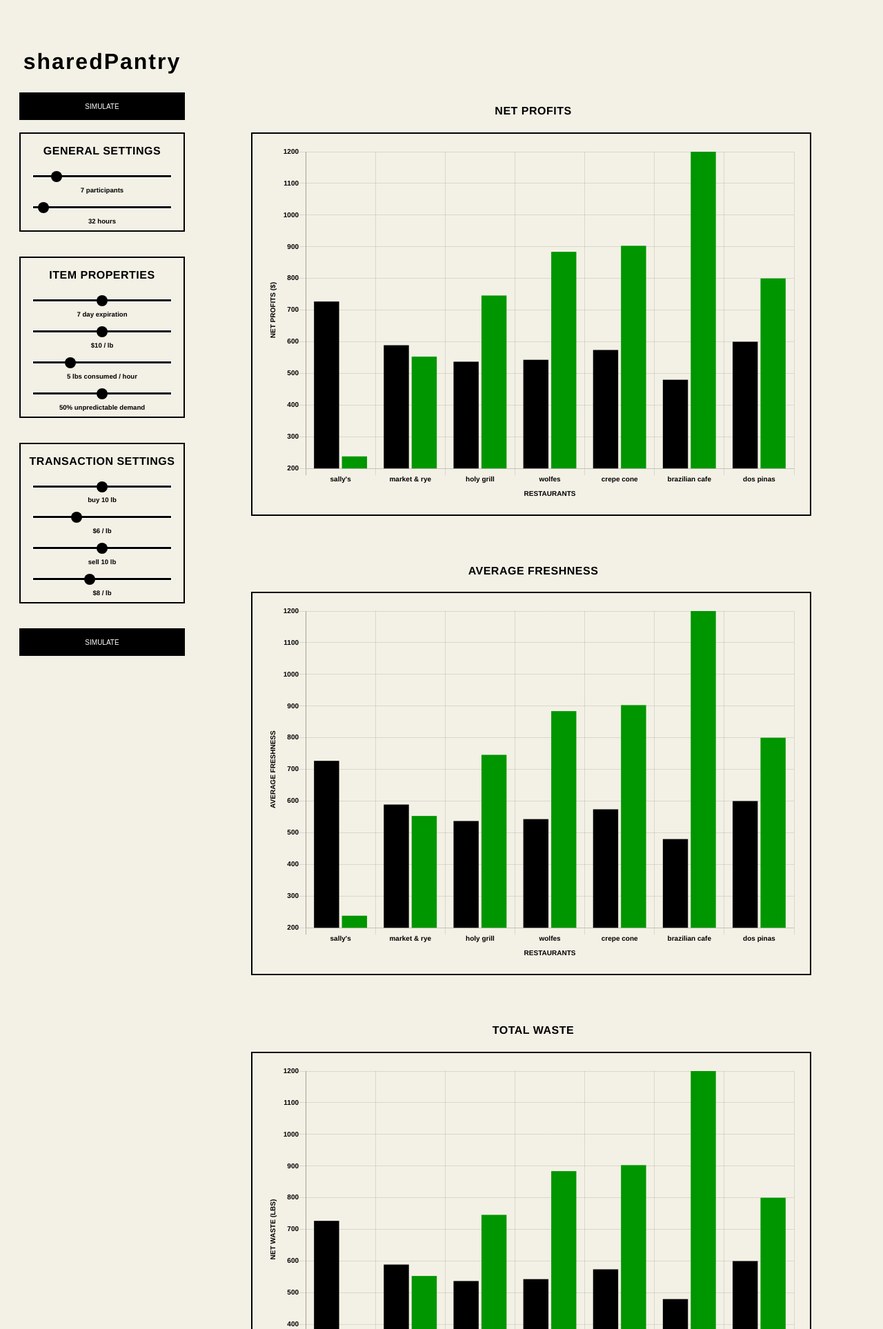
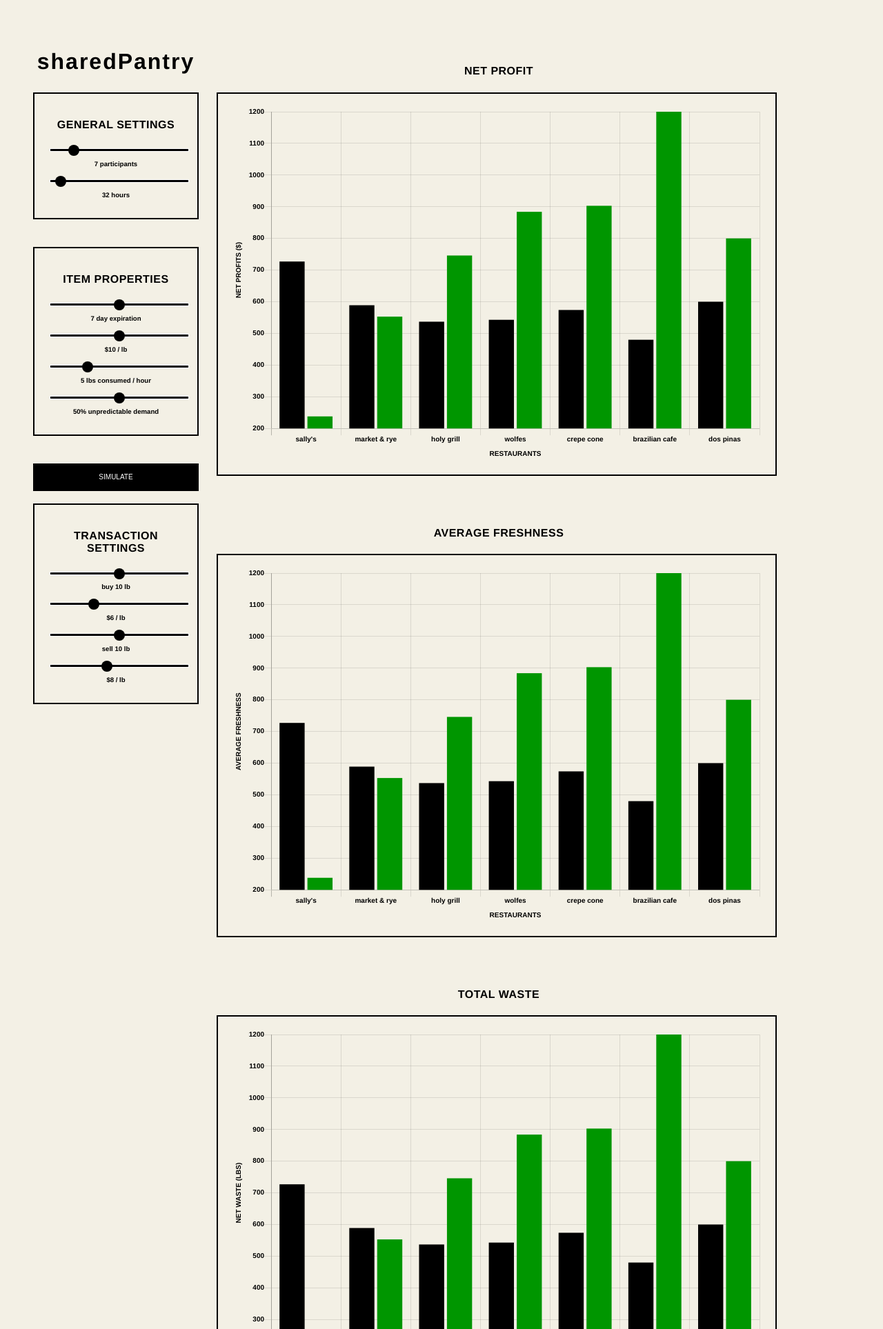
Before and after one commit to richieM/sharedPantry, a Flask app: page /runSim in a window 1280 px wide. Shown: the top 1927 px of the page at 69% size. Run offline with Flask 2, Linux system fonts and the light colour scheme; some libraries are stand-ins or nearby versions.

Commit message:
better formatting

```diff
--- a/templates/chart.html
+++ b/templates/chart.html
@@ -15,7 +15,6 @@
 
 <aside>
 <h1>sharedPantry</h1>
-<button type="button" class="simulate">SIMULATE</button>
 
 <script src="./static/jquery-1.11.3.js"></script>
 
@@ -313,6 +312,8 @@ function getChartOptions(xLabel, yLabel) {
     allTheDataArray = simData.results.market[key][ingrName][chartType]
 
     randomColor = "rgba(" + (Math.round(Math.random()*255)) + "," + (Math.round(Math.random()*255)) + "," + (Math.round(Math.random()*255)) + ",.2)";
+
+
     datasetBarArray.push(
       {     lineTension: 0,
             backgroundColor: "rgba(0,0,255,.5)",
@@ -471,7 +472,7 @@ $(document).ready(function(){
 });
 </script>
 
-<br></br>
+
 
 <section>
 <h3>GENERAL SETTINGS</h3>
@@ -485,7 +486,7 @@ $(document).ready(function(){
 <h2><span id="durationCount">32</span> hours</h2>
 
 </section>
-<br></br>
+
 
 <section>
 <h3>ITEM PROPERTIES</h3>
@@ -504,8 +505,9 @@ $(document).ready(function(){
 <h2><span id="predictCount">50</span>% unpredictable demand</h2>
 
 </section>
+
+<button type="button" class="simulate">SIMULATE</button>
 <br></br>
-
 <section>
 <h3>TRANSACTION SETTINGS</h3>
 
@@ -523,10 +525,7 @@ $(document).ready(function(){
 
 <input id="sell_amount_slider" type="range" min="0" max="20" step="1" value ="8" oninput="updateSliderCount('sell_amountCount', this.value);"/>
 <h2>$<span id="sell_amountCount">8</span> / lb</h2>
-
 </section>
-<br></br>
-<button type="button" class="simulate">SIMULATE</button>
 </aside>
 
 </div>
@@ -536,9 +535,8 @@ $(document).ready(function(){
 <!-- bar chart canvas element -->
 <div id="charts">
 
-<h4>NET PROFITS</h3>
+<h4>NET PROFIT</h3>
 <canvas id="finalStateProfitChartCanvas" width="600" height="400"></canvas>
-
 
 <h4>AVERAGE FRESHNESS</h3>
 <canvas id="finalStateFreshnessChartCanvas" width="600" height="400"></canvas>
@@ -546,16 +544,16 @@ $(document).ready(function(){
 <h4>TOTAL WASTE</h3>
 <canvas id="finalStateWasteChartCanvas" width="600" height="400"></canvas>
 
-<h4>SYSTEM WIDE PROFITS / TIME</h4>
+<h4>PROFIT / TIME</h4>
 <canvas id="profitChartCanvas" width= "600" height="400"></canvas>
 
-<h4>SYSTEM WIDE FRESHNESS / TIME</h3>
+<h4>FRESHNESS / TIME</h3>
 <canvas id="freshnessChartCanvas" width="600" height="400"></canvas>
 
-<h4>SYSTEM WIDE WASTE / TIME</h3>
+<h4>WASTE / TIME</h3>
 <canvas id="wasteChartCanvas" width="600" height="400"></canvas>
 
-<h4>SYSTEM WIDE INGREDIENT DEFICITS / TIME</h3>
+<h4>INGREDIENT DEFICIT / TIME</h3>
 <canvas id="outOfStockChartCanvas" width="600" height="400"></canvas>
 
 </div>
@@ -601,10 +599,12 @@ $(document).ready(function(){
   #finalStateFreshnessChart {
   }
 
+
+
 aside { width: 240px;
         display: absolute;
-        padding-left: 20px;
-        padding-right: 100px;
+        padding-left: 40px;
+        padding-right: 0px;
         text-align: center;
 }
 canvas{
@@ -614,12 +614,14 @@ canvas{
         width: 50%;
         height: 50%;
         padding: 20px 20px 20px 20px;
-        margin: 0px 0px 0px 100px;
+        margin: 0px 0px 60px 50px;
         border: 2px solid black;
 }
 
 section { border: 2px solid black;
           text-align: center;
+          padding: 20px 20px 20px 20px;
+          margin: 0px 0px 40px 0px;
 }
 
 
@@ -649,8 +651,8 @@ h4 {font-family: 'Helvetica';
     text-align: center;
     color: black;
     letter-spacing: .5px;
-    padding-top: 50px;
-    padding-left: 250px;
+    padding-left: 150px;
+    padding-top: 14px;
 
 }
 
@@ -665,7 +667,7 @@ body {width: 100%;
       background-color: rgba(232, 227, 205, .5);
 }
 
-article {padding-top: 37px;
+article {padding-top: 15px;
 
 }
 
```
